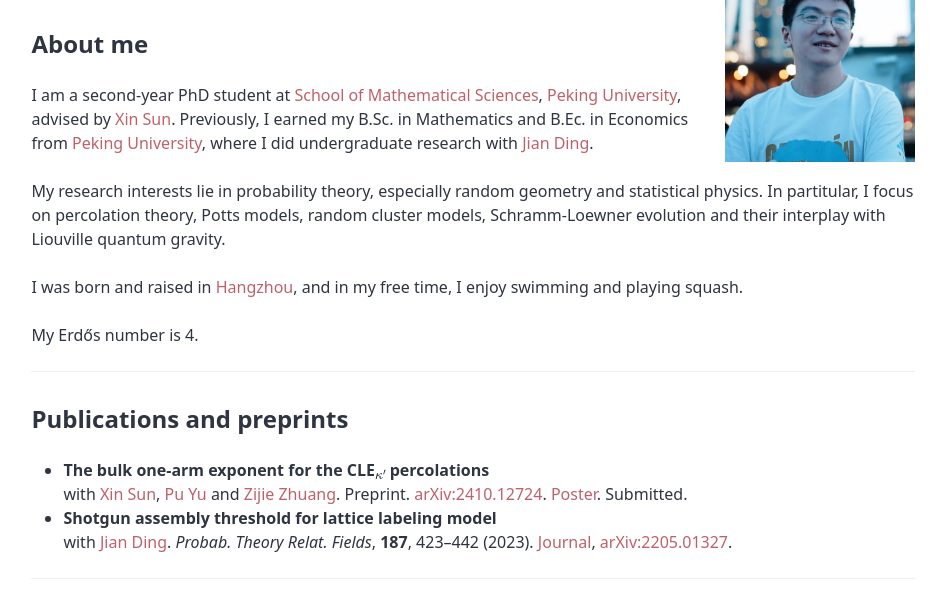
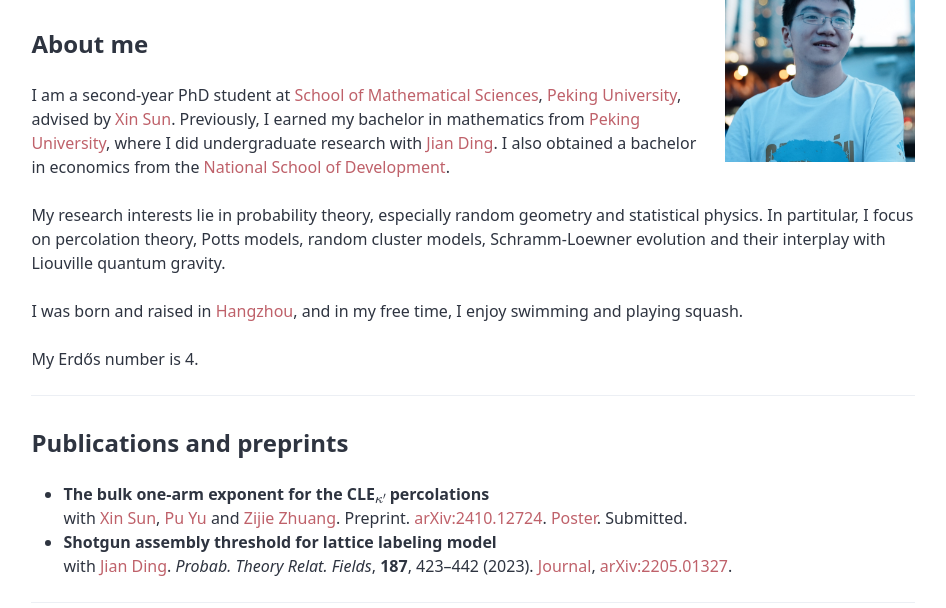
Before and after one commit to lhy0629/lhy0629.github.io, a plain HTML site: page index.html in a window 1280 px wide. Shown: the part 123-731 px from the top of the page, without its empty margins (167-1113 px from the left). Drawn offline with nearby package versions, Linux system fonts and the light colour scheme.

Commit message:
Add files via upload

```diff
--- a/index.html
+++ b/index.html
@@ -21,7 +21,7 @@
 
     <section>
         <h2>About me</h2>
-        <p>I am a second-year PhD student at <a href="http://english.math.pku.edu.cn">School of Mathematical Sciences</a>, <a href="https://english.pku.edu.cn">Peking University</a>, advised by <a href="https://web.sas.upenn.edu/xinsun">Xin Sun</a>. Previously, I earned my B.Sc. in Mathematics and B.Ec. in Economics from <a href="https://english.pku.edu.cn">Peking University</a>, where I did undergraduate research with <a href="https://www.math.pku.edu.cn/teachers/dingjian/index.html">Jian Ding</a>.</p>
+        <p>I am a second-year PhD student at <a href="http://english.math.pku.edu.cn">School of Mathematical Sciences</a>, <a href="https://english.pku.edu.cn">Peking University</a>, advised by <a href="https://web.sas.upenn.edu/xinsun">Xin Sun</a>. Previously, I earned my bachelor in mathematics from <a href="https://english.pku.edu.cn">Peking University</a>, where I did undergraduate research with <a href="https://www.math.pku.edu.cn/teachers/dingjian/index.html">Jian Ding</a>. I also obtained a bachelor in economics from the <a href="https://en.nsd.pku.edu.cn">National School of Development</a>.</p>
         <p>My research interests lie in probability theory, especially random geometry and statistical physics. In partitular, I focus on percolation theory, Potts models, random cluster models, Schramm-Loewner evolution and their interplay with Liouville quantum gravity.</p>
         <p>I was born and raised in <a href="https://en.wikipedia.org/wiki/Hangzhou">Hangzhou</a>, and in my free time, I enjoy swimming and playing squash.
         <p>My Erdős number is 4. </p>
```
